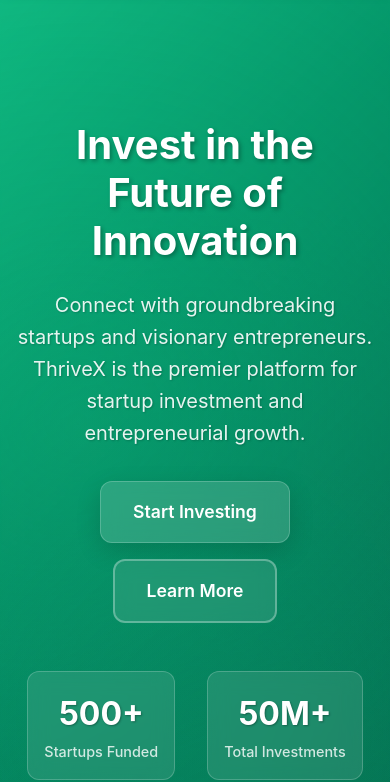
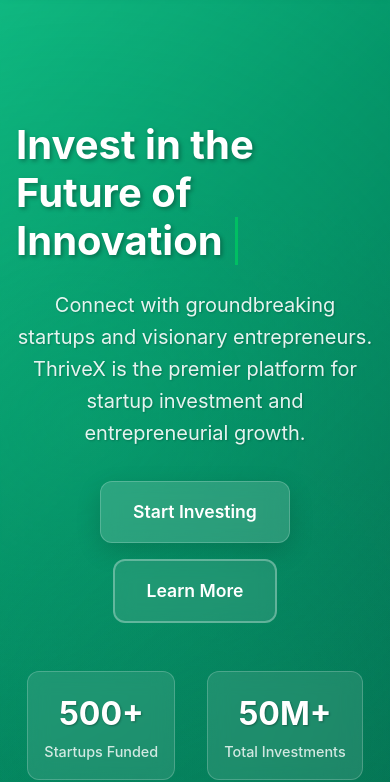
Before and after one commit to Priyanshuanand1986/ThriveX, a website: page index.html in a window 390 px wide. Shown: the part 78-860 px from the top of the page. Drawn offline with Linux system fonts and the light colour scheme.

Commit message:
Add typing effect animation to hero title with left alignment

```diff
--- a/index.html
+++ b/index.html
@@ -42,7 +42,10 @@
     <section class="hero">
         <div class="hero-container">
             <div class="hero-content">
-                <h1>Invest in the Future of Innovation</h1>
+                <h1 id="typing-text" class="typing-effect">
+                    <span class="typed-text"></span>
+                    <span class="cursor">&nbsp;</span>
+                </h1>
                 <p class="hero-subtitle">Connect with groundbreaking startups and visionary entrepreneurs. ThriveX is the premier platform for startup investment and entrepreneurial growth.</p>
                 <div class="hero-buttons">
                     <a href="login.html" class="btn-hero-primary">Start Investing</a>
--- a/landing.css
+++ b/landing.css
@@ -970,3 +970,53 @@
 html {
     scroll-behavior: smooth;
 }
+
+/* Typing Effect Styles */
+.typing-effect {
+    color: var(--text-dark);
+    font-weight: 800;
+    font-size: 3.5rem;
+    line-height: 1.2;
+    margin-bottom: 1.5rem;
+    text-align: left;
+    min-height: 4.2rem; /* Prevent layout shift */
+}
+
+.typed-text {
+    display: inline;
+}
+
+.cursor {
+    display: inline-block;
+    background-color: var(--primary-color);
+    margin-left: 3px;
+    width: 3px;
+    animation: blink 1s infinite;
+}
+
+.cursor.typing {
+    animation: none;
+}
+
+@keyframes blink {
+    0% { background-color: var(--primary-color); }
+    49% { background-color: var(--primary-color); }
+    50% { background-color: transparent; }
+    99% { background-color: transparent; }
+    100% { background-color: var(--primary-color); }
+}
+
+/* Responsive Typing Effect */
+@media (max-width: 768px) {
+    .typing-effect {
+        font-size: 2.5rem;
+        min-height: 3rem;
+    }
+}
+
+@media (max-width: 480px) {
+    .typing-effect {
+        font-size: 2rem;
+        min-height: 2.4rem;
+    }
+}
--- a/landing.js
+++ b/landing.js
@@ -1,5 +1,49 @@
 // Landing Page JavaScript
 document.addEventListener('DOMContentLoaded', function() {
+    // Typing Effect for Hero Title
+    const typedTextSpan = document.querySelector(".typed-text");
+    const cursorSpan = document.querySelector(".cursor");
+
+    const textArray = ["Invest in the Future of Innovation", "Fund Tomorrow's Unicorns", "Power the Next Big Breakthrough"];
+    const typingDelay = 100;
+    const erasingDelay = 50;
+    const newTextDelay = 2000; // Delay between current and next text
+    let textArrayIndex = 0;
+    let charIndex = 0;
+
+    function type() {
+        if (charIndex < textArray[textArrayIndex].length) {
+            if(!cursorSpan.classList.contains("typing")) cursorSpan.classList.add("typing");
+            typedTextSpan.textContent += textArray[textArrayIndex].charAt(charIndex);
+            charIndex++;
+            setTimeout(type, typingDelay);
+        }
+        else {
+            cursorSpan.classList.remove("typing");
+            setTimeout(erase, newTextDelay);
+        }
+    }
+
+    function erase() {
+        if (charIndex > 0) {
+            if(!cursorSpan.classList.contains("typing")) cursorSpan.classList.add("typing");
+            typedTextSpan.textContent = textArray[textArrayIndex].substring(0, charIndex-1);
+            charIndex--;
+            setTimeout(erase, erasingDelay);
+        }
+        else {
+            cursorSpan.classList.remove("typing");
+            textArrayIndex++;
+            if(textArrayIndex >= textArray.length) textArrayIndex = 0;
+            setTimeout(type, typingDelay + 1100);
+        }
+    }
+
+    // Start typing effect only if the element exists
+    if (typedTextSpan && cursorSpan) {
+        setTimeout(type, newTextDelay + 250);
+    }
+
     // Smooth scrolling for navigation links
     const navLinks = document.querySelectorAll('a[href^="#"]');
 
```
